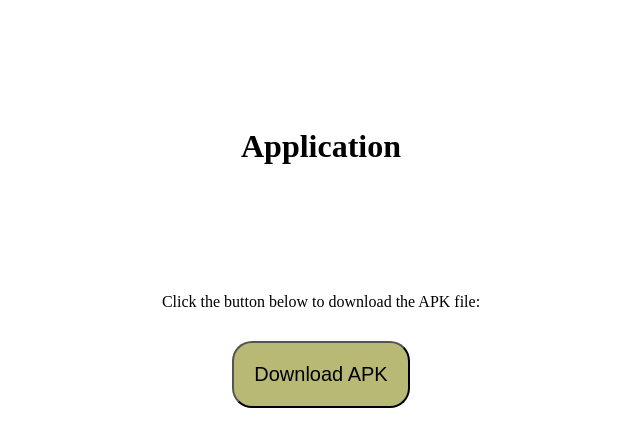
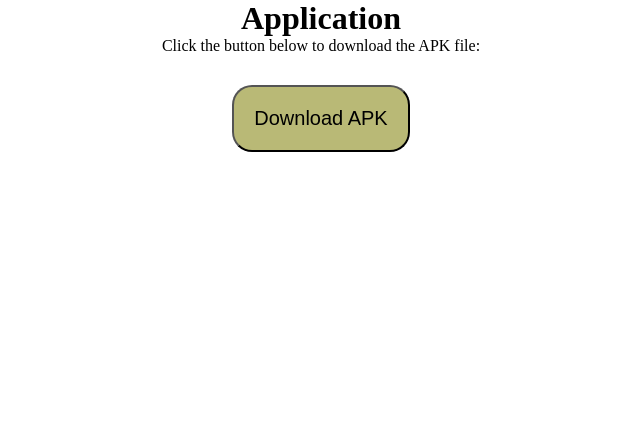
Before and after one commit to kavilkaralok/Sample-Page, a plain HTML site: page index.html in a window 1280 px wide. Shown: the whole page, without its empty margins (319-959 px from the left). Drawn offline with Linux system fonts and the light colour scheme.

Commit message:
Update index.css

```diff
--- a/index.css
+++ b/index.css
@@ -5,11 +5,9 @@
 }
 
 .heading{
-
     align-content: center;
     display: flex;
     justify-content: center;
-    margin: 10%;
 }
 
 .apk-button{
```
